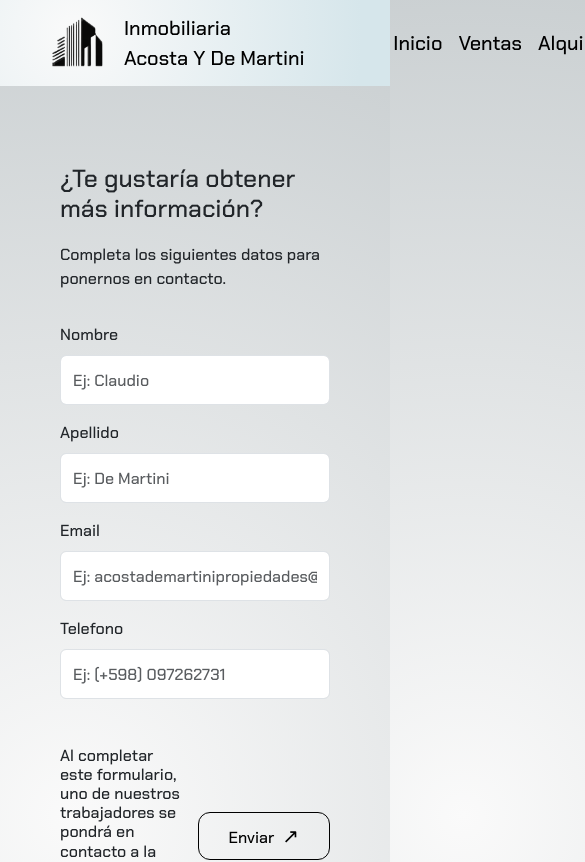
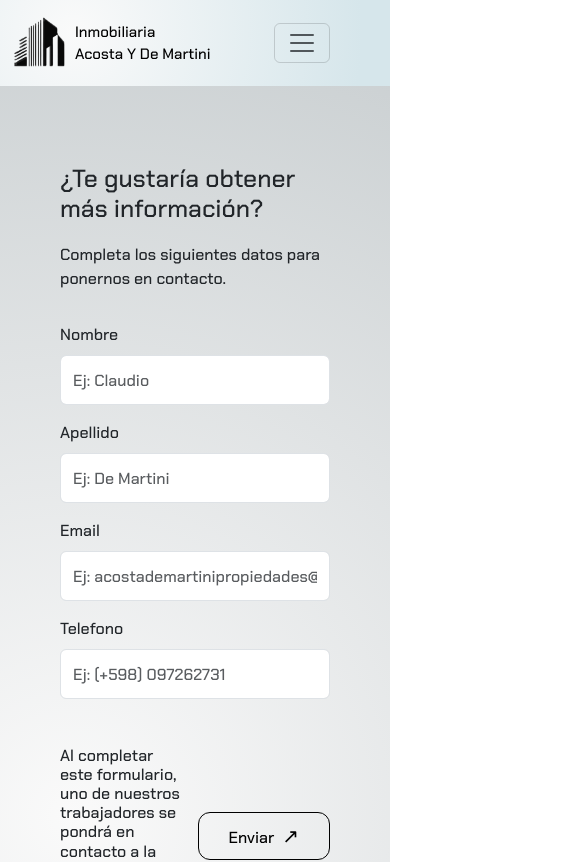
Before and after one commit to AlexTGarcia020/Inmobiliaria-Alex, a React (Vite) app: page /Contacto in a window 390 px wide. Shown: the top 862 px of the page, 585 px wide, since content can reach past the window. Built offline with nearby package versions, Linux system fonts and the light colour scheme.

Commit message:
Responsive Navbar V1

```diff
--- a/src/assets/Navbar.css
+++ b/src/assets/Navbar.css
@@ -1,3 +1,5 @@
+/* Navbar.css */
+
 .navbar-home {
     padding-left: 3rem;
     padding-right: 3rem;
@@ -20,9 +22,8 @@
 
   .logo-text {
     font-family: 'Chakra Petch', sans-serif;
-    color:rgb(0, 0, 0);
+    color: rgb(0, 0, 0);
   }
-
 
   .dividor-navbar {
     margin-left: 3.125rem;
@@ -66,3 +67,53 @@
     border-radius: 12px !important;
     padding: 8px 30px 8px 30px;
   }
+
+  @media (max-width: 991px) {
+    .navbar-home .navbar-collapse {
+      justify-content: center;
+      text-align: center;
+      margin-right: 0 !important;
+    }
+
+    .navbar-home .navbar-nav {
+      flex-direction: column;
+      text-align: center;
+    }
+
+    .navbar-home .navbar-nav .nav-link {
+      margin: 10px 0;
+    }
+
+    .navbar-home .button-contacto {
+      margin-top: 15px;
+      align-items: center !important;
+      width: 300px;
+      margin-right: 40px !important;
+      position: relative;
+      right: 15px;
+    }
+
+    .group-links {
+      margin-right: 150px !important;
+    }
+  }
+
+  @media (max-width: 767px) {
+    .navbar-home .navbar-nav {
+      margin-top: 10px;
+    }
+
+    .navbar-home .navbar-nav .nav-link {
+      margin: 5px 0;
+    }
+
+    .navbar-home .logo-text {
+      font-size: 15px;
+      margin-left: 0px !important;
+    }
+
+    .img-logo-navbar {
+      margin-left: -50px;
+      margin-right: 5px;
+    }
+  }
--- a/src/components/Navbar.jsx
+++ b/src/components/Navbar.jsx
@@ -1,13 +1,18 @@
-import React from "react";
+import React, { useState } from "react";
 import "../assets/Navbar.css"
-import { Navbar, Nav, } from "react-bootstrap";
+import { Navbar, Nav, NavDropdown } from "react-bootstrap";
 import { Link } from "react-router-dom";
 
-function NavBar () {
+function NavBar() {
+  const [expanded, setExpanded] = useState(false);
+
+  const handleNavbarToggle = () => {
+    setExpanded(!expanded);
+  };
+
   return (
-        <div>
-            <Navbar className="navbar-home" bg="white" variant="white">
-                <div className="d-flex justify-content-between align-items-center w-100">
+    <Navbar className="navbar-home" bg="white" variant="white" expand="lg" expanded={expanded} onToggle={handleNavbarToggle}>
+      <div className="container-fluid">
         <Navbar.Brand href="#">
           <span className="d-flex align-items-center">
             <img
@@ -20,6 +25,8 @@ function NavBar () {
             </p>
           </span>
         </Navbar.Brand>
+        <Navbar.Toggle aria-controls="responsive-navbar-nav" />
+        <Navbar.Collapse id="responsive-navbar-nav">
           <Nav className="mx-auto group-links fs-5 text-center">
             <Nav.Link className="text-navbar-links" href="/">Inicio</Nav.Link>
             <Nav.Link className="text-navbar-links" href="/Ventas">Ventas</Nav.Link>
@@ -27,11 +34,13 @@ function NavBar () {
             <Nav.Link className="text-navbar-links" href="/Nosotros">Nosotros</Nav.Link>
           </Nav>
           <Link to={"/Contacto"}>
-                 <button className="button-contacto" >Contacto<span className="ms-2 fs-5" role="img" aria-label="up-right-arrow">&#8599;</span></button>
+            <div className="responsive-button">
+            <button className="button-contacto">Contacto<span className="ms-2 fs-5" role="img" aria-label="up-right-arrow">&#8599;</span></button>
+            </div>
           </Link>
+        </Navbar.Collapse>
       </div>
     </Navbar>
-        </div>
   )
 }
 
```
Lines whose indentation alone changed are shown as unchanged.
